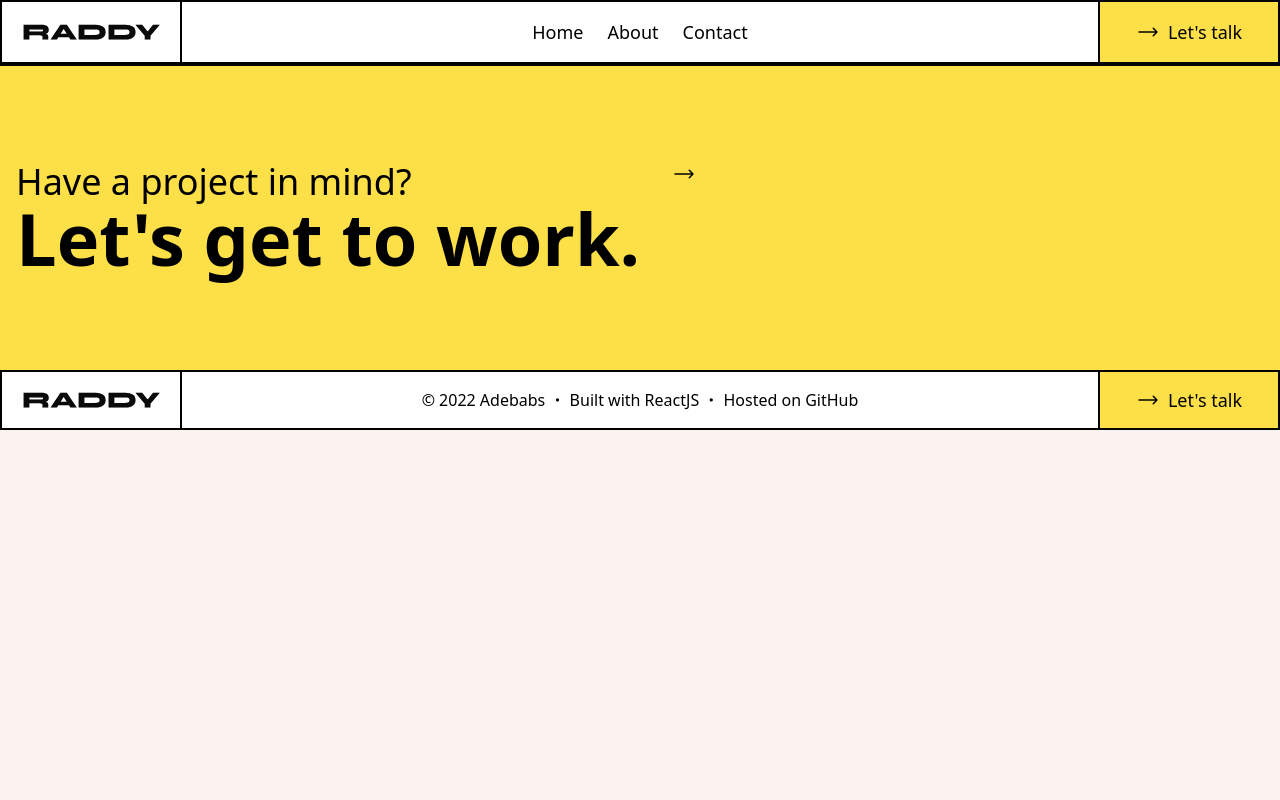
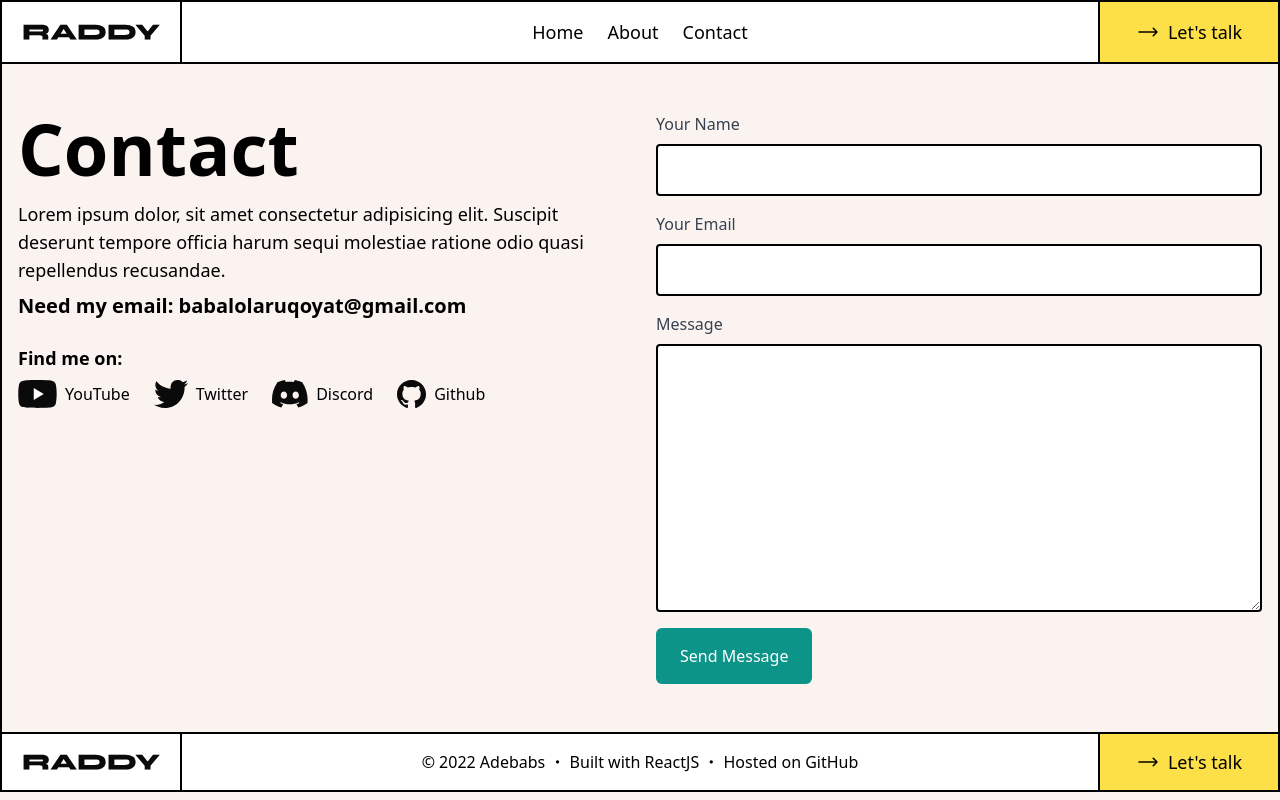
Before and after one commit to adebabs-tec/portfolio, a React (Vite) app: page /contact in a window 1280 px wide. Built offline with nearby package versions, Linux system fonts and the light colour scheme.

Commit message:
Components setUp

```diff
--- a/src/App.jsx
+++ b/src/App.jsx
@@ -5,6 +5,7 @@ import Home from './pages/Home/home'
 import About from './pages/About/about'
 import Header from './components/header'
 import Contact from './pages/Contact/contact'
+import Harley from './pages/About/Work/Harley/harley'
 import Footer from './components/footer'
 function App() {
   return (
@@ -15,6 +16,7 @@ function App() {
           <Route path="" element={<Home />} />
           <Route path="about" element={<About />} />
           <Route path="contact" element={<Contact />} />
+          <Route path="/work/harley-davidson" element={<Harley />} />
         </Routes>
         <Footer />
       </Router>
--- /dev/null
+++ b/src/pages/About/Work/Harley/harley.jsx
@@ -0,0 +1,37 @@
+import React from 'react'
+import { HarleyCover, HarleyWebsite } from '../../../../assets'
+
+function Harley() {
+  return (
+    <section
+      className="text-white py-28 bg-center bg-cover"
+      style={{ backgroundImage: 'url(' + HarleyCover + ')' }}
+    >
+      <div className="container mx-auto px-4">
+        <h2 className="text-lg font-bold uppercase">customer</h2>
+        <h1 className="text-4xl lg:text-5xl xl:text-7xl font-bold mb-6">
+          Harley Divson
+        </h1>
+        <div className="text-lg md:flex gap-12">
+          <div>
+            <span className="font-bold block mb-4">Role</span>
+            Website Design
+          </div>
+          <div>
+            <span className="font-bold block mb-4">Visit Website</span>
+            <a
+              target="_blank"
+              href="https://harley-davidson.com"
+              rel="noopener noreferrer"
+              className="hover:underline"
+            >
+              www.harley-davidson.com
+            </a>
+          </div>
+        </div>
+      </div>
+    </section>
+  )
+}
+
+export default Harley
--- a/src/pages/About/about.jsx
+++ b/src/pages/About/about.jsx
@@ -1,9 +1,12 @@
 import React from 'react'
 import { socials } from '../../data'
 import { YouTube, Twitter, Github, Discourd } from '../../assets'
-
+import { HeroMd } from '../../assets'
+import Scroller from '../../components/scroller'
+import Contact from '../Contact/contact'
 function About() {
   return (
+    <>
       <section>
         <div className="border-x-2 border-black py-12">
           <div className="container mx-auto px-4 grid gap-8 lg:grid-cols-2">
@@ -12,14 +15,15 @@ function About() {
                 My Story
               </h1>
               <p className="text-lg mb-2">
-              Lorem ipsum dolor, sit amet consectetur adipisicing elit. Suscipit
-              deserunt tempore officia harum sequi molestiae ratione odio quasi
-              repellendus recusandae.
+                Lorem ipsum dolor, sit amet consectetur adipisicing elit.
+                Suscipit deserunt tempore officia harum sequi molestiae ratione
+                odio quasi repellendus recusandae.
               </p>
               <p className="text-lg mb-2">
-              Lorem ipsum dolor, sit amet consectetur adipisicing elit. Suscipit
-              deseruntur adipisicing elit. Suscipit deserunt tempore officia
-              harum sequi molestiae ratione odio quasi repellendus recusandae.
+                Lorem ipsum dolor, sit amet consectetur adipisicing elit.
+                Suscipit deseruntur adipisicing elit. Suscipit deserunt tempore
+                officia harum sequi molestiae ratione odio quasi repellendus
+                recusandae.
               </p>
               <div className="text-lg font-bold">Find me on:</div>
               <div className="mb-8">
@@ -27,20 +31,43 @@ function About() {
                   {socials.map((item, index) => (
                     <li key={index}>
                       <a
-                      target={_blank}
+                        target="_blank"
                         href={item.link}
                         rel="noopener noreferrer"
                         className="py-2 flex flex-col md:flex-row gap-2 items-center justify-center"
-                    ></a>
+                      >
+                        <img
+                          src={item.icon}
+                          alt={item.alt}
+                          width=""
+                          height=""
+                        />
+                        {item.name}
+                      </a>
                     </li>
                   ))}
                 </ul>
               </div>
             </div>
-          <div>Image</div>
+            <div>
+              <img
+                src={HeroMd}
+                alt="Me Programming"
+                className="border-black border-2 rounded-xl mb-8"
+              />
+            </div>
           </div>
         </div>
       </section>
+      <Scroller
+        text={
+          " ✨ Let's get to work ✨ Have a project in mind? ✨ Let's get to work ✨ Have a project in mind? ✨ Let's get to work ✨ Have a project in mind?"
+        }
+        link={'/contact'}
+      />
+
+      <Contact />
+    </>
   )
 }
 
--- a/src/pages/Contact/contact.jsx
+++ b/src/pages/Contact/contact.jsx
@@ -1,38 +1,103 @@
 import React from 'react'
 import { Link } from 'react-router-dom'
+import { socials } from '../../data'
 
 function Contact() {
   return (
-    <section
-      className="px-4 bg-yellow-300 hover:bg-black hover:text-white cursor-pointer
-     border-t-2 border-black ease-in-out duration-150"
-    >
-      <Link to="/contact">
-        <div className="container mx-auto md:flex gap-8 py-24">
-          <div className="flex-col items-center">
-            <h2 className="text-4xl">Have a project in mind?</h2>
-            <h1 className="text-4xl lg:text-5xl xl:text-7xl font-bold">
-              Let's get to work.
+    <section>
+      <div className="border-x-2 border-black py-12">
+        <div className="container mx-auto px-4 grid gap-8 lg:grid-cols-2">
+          <div>
+            <h1 className="text-4xl lg:text-5xl xl:text-7xl mb-4 font-bold">
+              Contact
             </h1>
+            <p className="text-lg mb-2">
+              Lorem ipsum dolor, sit amet consectetur adipisicing elit. Suscipit
+              deserunt tempore officia harum sequi molestiae ratione odio quasi
+              repellendus recusandae.
+            </p>
+            <p className="text-xl mb-6 font-semibold">
+              Need my email: babalolaruqoyat@gmail.com
+            </p>
+            <div className="text-lg font-bold">Find me on:</div>
+            <div className="mb-8">
+              <ul className="flex gap-6">
+                {socials.map((item, index) => (
+                  <li key={index}>
+                    <a
+                      target="_blank"
+                      href={item.link}
+                      rel="noopener noreferrer"
+                      className="py-2 flex flex-col md:flex-row gap-2 items-center justify-center"
+                    >
+                      <img src={item.icon} alt={item.alt} width="" height="" />
+                      {item.name}
+                    </a>
+                  </li>
+                ))}
+              </ul>
+            </div>
           </div>
-          <div className="text-xl font-bold">
-            <svg
-              xmlns="http://www.w3.org/2000/svg"
-              fill="none"
-              viewBox="0 0 24 24"
-              strokeWidth={1.5}
-              stroke="currentColor"
-              className="w-6 h-6"
-            >
-              <path
-                strokeLinecap="round"
-                strokeLinejoin="round"
-                d="M17.25 8.25L21 12m0 0l-3.75 3.75M21 12H3"
+          <form
+            action="https://public.herotofu.com/v1/52fc1400-68b3-11ed-bd0a-c1ef0a3c8340"
+            method="post"
+          >
+            <div className="w-full mb-4">
+              <label
+                for="name"
+                className="form-label inline-block mb-2 text-gray-700"
+              >
+                Your Name
+              </label>
+              <input
+                name="Name"
+                id="name"
+                type="text"
+                required
+                className="w-full block px-4 py-3 border-black border-2 rounded"
               />
-            </svg>
-          </div>
+            </div>
+            <div className="w-full mb-4">
+              <label
+                for="email"
+                className="form-label inline-block mb-2 text-gray-700"
+              >
+                Your Email
+              </label>
+              <input
+                name="Email"
+                id="email"
+                type="text"
+                required
+                className="w-full block px-4 py-3 border-black border-2 rounded"
+              />
+            </div>
+            <div className="w-full mb-4">
+              <label
+                for="message"
+                className="form-label inline-block mb-2 text-gray-700"
+              >
+                Message
+              </label>
+              <textarea
+                name="email"
+                id="email"
+                className="w-full block px-4 py-3 border-black border-2 rounded"
+                cols="30"
+                rows="10"
+              ></textarea>
+            </div>
+
+            <div>
+              <input
+                type="submit"
+                value="Send Message"
+                className="px-6 py-4 rounded-md bg-teal-600 hover:bg-teal-700 text-white"
+              />
+            </div>
+          </form>
         </div>
-      </Link>
+      </div>
     </section>
   )
 }
```
Lines whose indentation alone changed are shown as unchanged.
